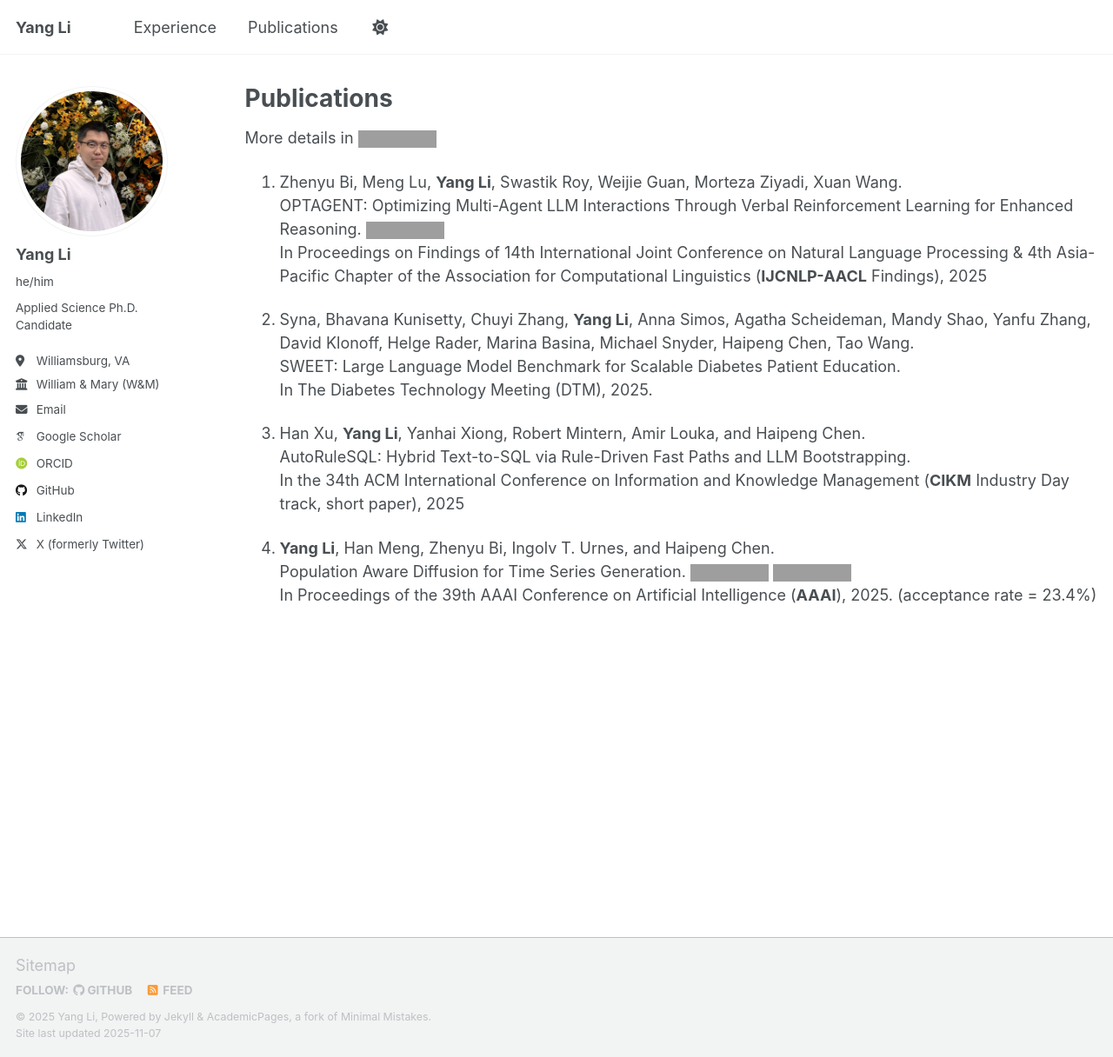
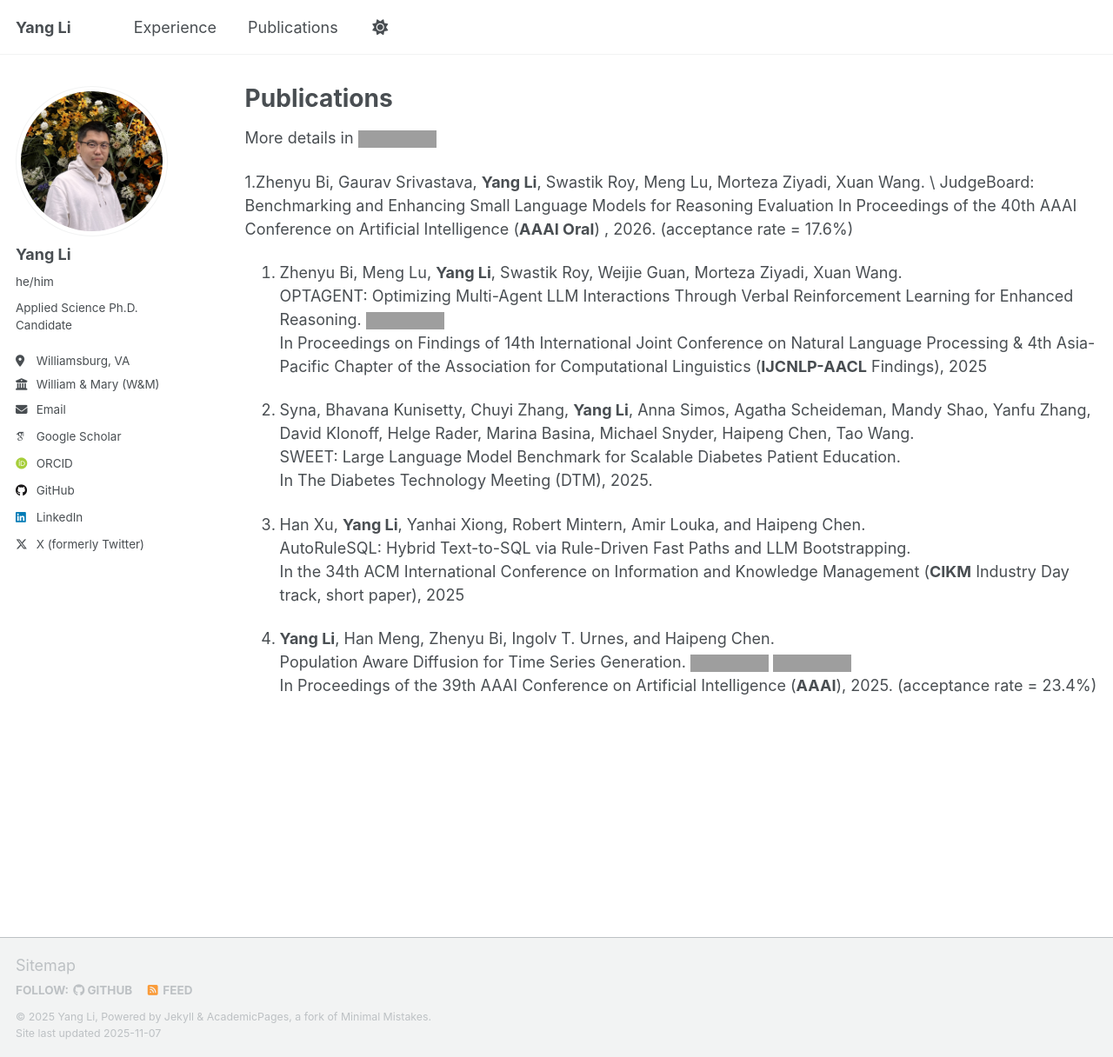
Before and after one commit to littlestone111/littlestone111.github.io, a Jekyll site: the page built from _pages/publications.md, in a window 1280 px wide and 1216 px high. Shown: the whole window at 87% size. Built offline with Jekyll 4.4.1, drawn with Linux system fonts in a browser that asks for light colours; some web fonts are replaced; a script that is not in the unit is left out; grey boxes are pictures that could not be loaded.

Commit message:
AAAI 2026

```diff
--- a/_pages/publications.md
+++ b/_pages/publications.md
@@ -10,18 +10,22 @@ author_profile: true
 More details in [![Google Scholar Badge](https://img.shields.io/badge/Google%20Scholar-4285F4?logo=googlescholar&logoColor=fff&style=plastic)](https://scholar.google.com/citations?user=94CH-sgAAAAJ&hl=en)
 
 
-1. Zhenyu Bi, Meng Lu, **Yang Li**, Swastik Roy, Weijie Guan, Morteza Ziyadi, Xuan Wang. \
+1.Zhenyu Bi, Gaurav Srivastava, **Yang Li**, Swastik Roy, Meng Lu, Morteza Ziyadi, Xuan Wang. \
+JudgeBoard: Benchmarking and Enhancing Small Language Models for Reasoning Evaluation
+In Proceedings of the 40th AAAI Conference on Artificial Intelligence (**AAAI Oral**) , 2026. (acceptance rate = 17.6%)
+
+2. Zhenyu Bi, Meng Lu, **Yang Li**, Swastik Roy, Weijie Guan, Morteza Ziyadi, Xuan Wang. \
 OPTAGENT: Optimizing Multi-Agent LLM Interactions Through Verbal Reinforcement Learning for Enhanced Reasoning. [![arXiv Badge](https://img.shields.io/badge/arXiv-B31B1B?logo=arxiv&logoColor=fff&style=plastic)](https://arxiv.org/abs/2510.18032) \
 In Proceedings on Findings of 14th International Joint Conference on Natural Language Processing & 4th Asia-Pacific Chapter of the Association for Computational Linguistics (**IJCNLP-AACL** Findings), 2025
 
-2. Syna, Bhavana Kunisetty, Chuyi Zhang, **Yang Li**, Anna Simos, Agatha Scheideman, Mandy Shao, Yanfu Zhang, David Klonoff, Helge Rader, Marina Basina, Michael Snyder, Haipeng Chen, Tao Wang. \
+3. Syna, Bhavana Kunisetty, Chuyi Zhang, **Yang Li**, Anna Simos, Agatha Scheideman, Mandy Shao, Yanfu Zhang, David Klonoff, Helge Rader, Marina Basina, Michael Snyder, Haipeng Chen, Tao Wang. \
 SWEET: Large Language Model Benchmark for Scalable Diabetes Patient Education. \
 In The Diabetes Technology Meeting (DTM), 2025.
 
-3. Han Xu, **Yang Li**, Yanhai Xiong, Robert Mintern, Amir Louka, and Haipeng Chen. \
+4. Han Xu, **Yang Li**, Yanhai Xiong, Robert Mintern, Amir Louka, and Haipeng Chen. \
 AutoRuleSQL: Hybrid Text-to-SQL via Rule-Driven Fast Paths and LLM Bootstrapping. \
 In the 34th ACM International Conference on Information and Knowledge Management (**CIKM** Industry Day track, short paper), 2025
 
-4. **Yang Li**, Han Meng, Zhenyu Bi, Ingolv T. Urnes, and Haipeng Chen. \
+5. **Yang Li**, Han Meng, Zhenyu Bi, Ingolv T. Urnes, and Haipeng Chen. \
 Population Aware Diffusion for Time Series Generation. [![arXiv Badge](https://img.shields.io/badge/arXiv-B31B1B?logo=arxiv&logoColor=fff&style=plastic)](https://arxiv.org/abs/2501.00910) [![GitHub Badge](https://img.shields.io/badge/GitHub-181717?logo=github&logoColor=fff&style=plastic)](https://github.com/wmd3i/PaD-TS) \
 In Proceedings of the 39th AAAI Conference on Artificial Intelligence (**AAAI**), 2025. (acceptance rate = 23.4%)
```
Also changed, not shown: _pages/about.md (+1 -0 lines).
